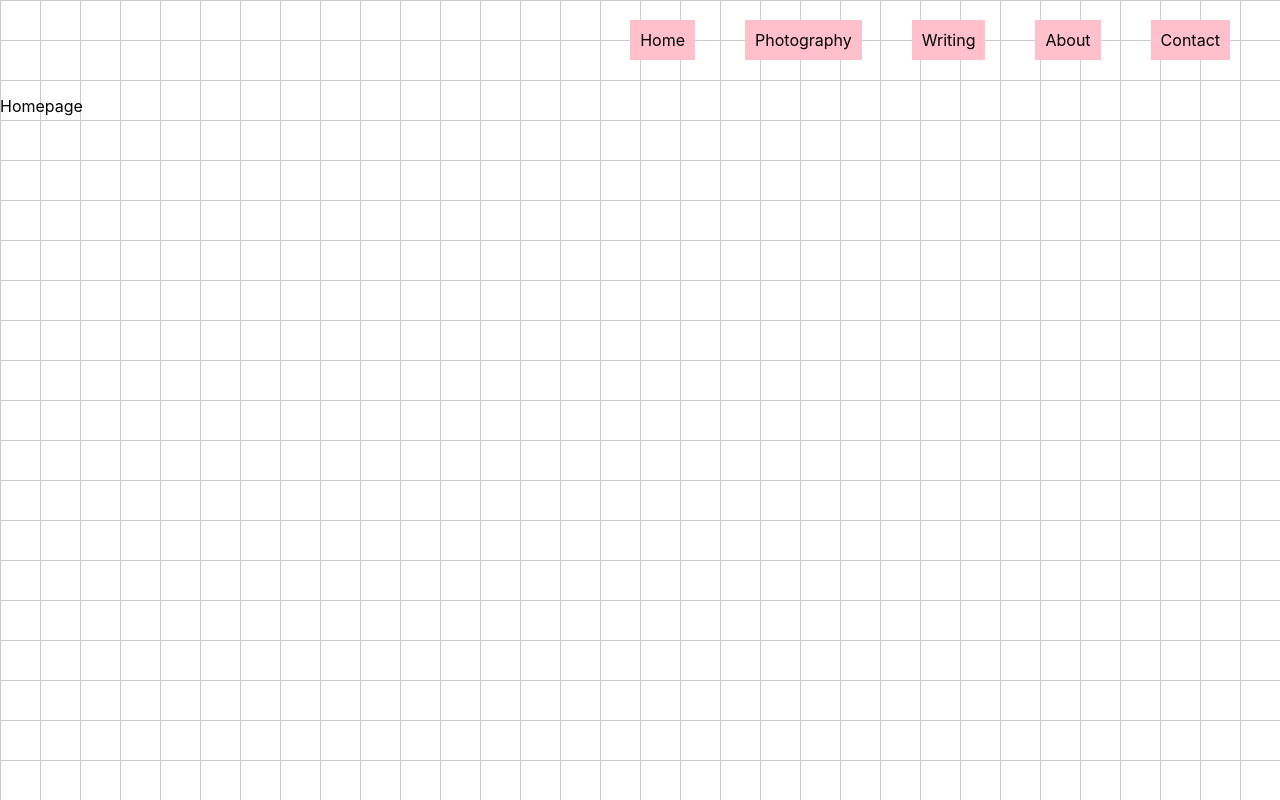
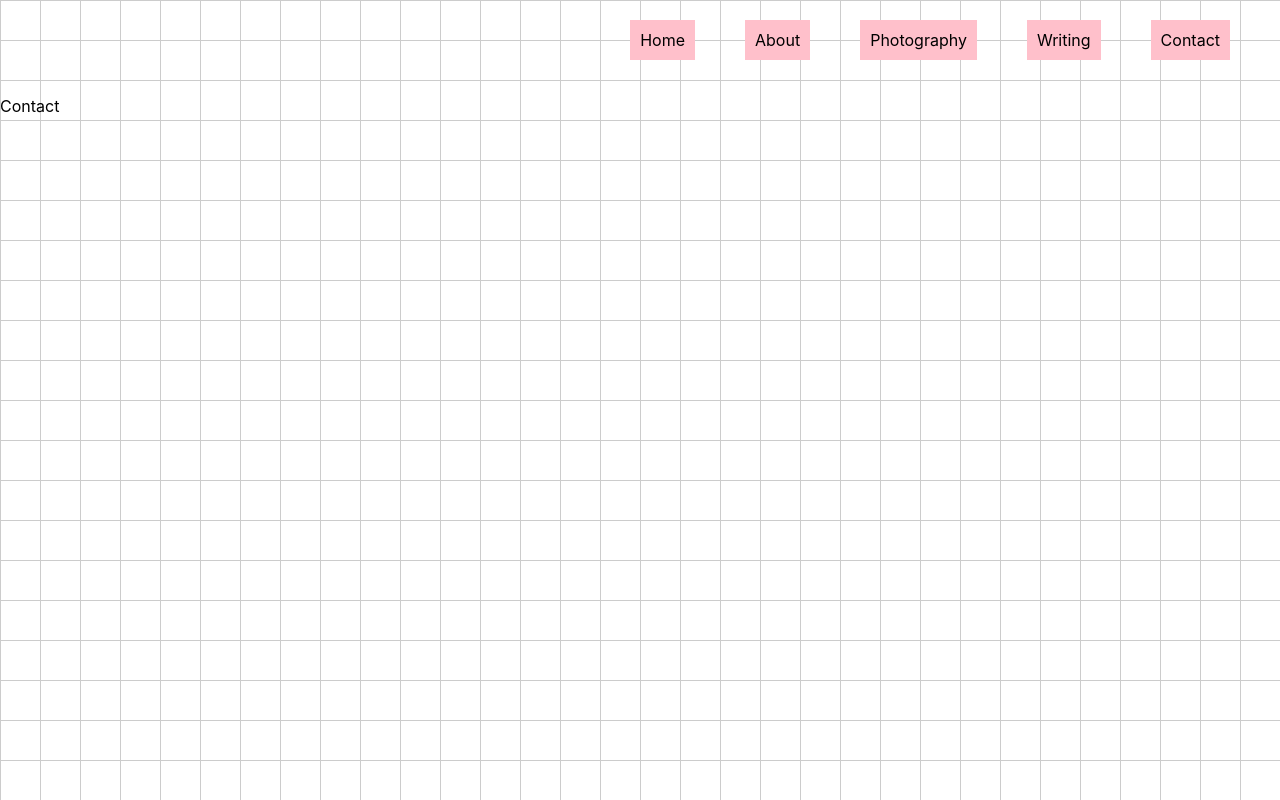
Before and after one commit to jackbran6/photo-website, a React (Create React App) app: page /contact in a window 1280 px wide. Built offline with nearby package versions, Linux system fonts and the light colour scheme.

Commit message:
Main pages layout created

```diff
--- a/src/App.js
+++ b/src/App.js
@@ -2,6 +2,9 @@ import "./App.css";
 import { BrowserRouter as Router, Switch, Route, Link } from "react-router-dom";
 import { Home } from "./Screens/Home/home";
 import { About } from "./Screens/About/about";
+import { Writing } from "./Screens/Writing/index";
+import { Photography } from "./Screens/Photography/index";
+import { Contact } from "./Screens/Contact/index";
 
 function App() {
   return (
@@ -19,27 +22,28 @@ function App() {
             <li className={"list-item"}>
               <div className={"link-container"}>
                 <Link className={"link"} to="/about">
+                  About
+                </Link>
+              </div>
+            </li>
+            <li className={"list-item"}>
+              <div className={"link-container"}>
+                <Link className={"link"} to="/photography">
                   Photography
                 </Link>
               </div>
             </li>
             <li className={"list-item"}>
               <div className={"link-container"}>
-                <Link className={"link"} to="/about">
+                <Link className={"link"} to="/writing">
                   Writing
                 </Link>
               </div>
             </li>
+
             <li className={"list-item"}>
               <div className={"link-container"}>
-                <Link className={"link"} to="/about">
-                  About
-                </Link>
-              </div>
-            </li>
-            <li className={"list-item"}>
-              <div className={"link-container"}>
-                <Link className={"link"} to="/about">
+                <Link className={"link"} to="/contact">
                   Contact
                 </Link>
               </div>
@@ -53,6 +57,15 @@ function App() {
           <Route path="/about">
             <About />
           </Route>
+          <Route path="/photography">
+            <Photography />
+          </Route>
+          <Route path="/writing">
+            <Writing />
+          </Route>
+          <Route path="/contact">
+            <Contact />
+          </Route>
           <Route path="/">
             <Home />
           </Route>
--- /dev/null
+++ b/src/Screens/Contact/index.js
@@ -0,0 +1,10 @@
+import React from "react";
+import "./styles.css";
+
+export const Contact = () => {
+  return (
+    <div>
+      <p>Contact</p>
+    </div>
+  );
+};
--- /dev/null
+++ b/src/Screens/Photography/index.js
@@ -0,0 +1,10 @@
+import React from "react";
+import "./styles.css";
+
+export const Photography = () => {
+  return (
+    <div>
+      <p>Photography</p>
+    </div>
+  );
+};
--- /dev/null
+++ b/src/Screens/Writing/index.js
@@ -0,0 +1,10 @@
+import React from "react";
+import "./styles.css";
+
+export const Writing = () => {
+  return (
+    <div>
+      <p>Writing</p>
+    </div>
+  );
+};
```
Also changed, not shown: src/Screens/About/styles.css (added), src/Screens/Contact/styles.css (added), src/Screens/Photography/styles.css (added), src/Screens/Writing/styles.css (added).
